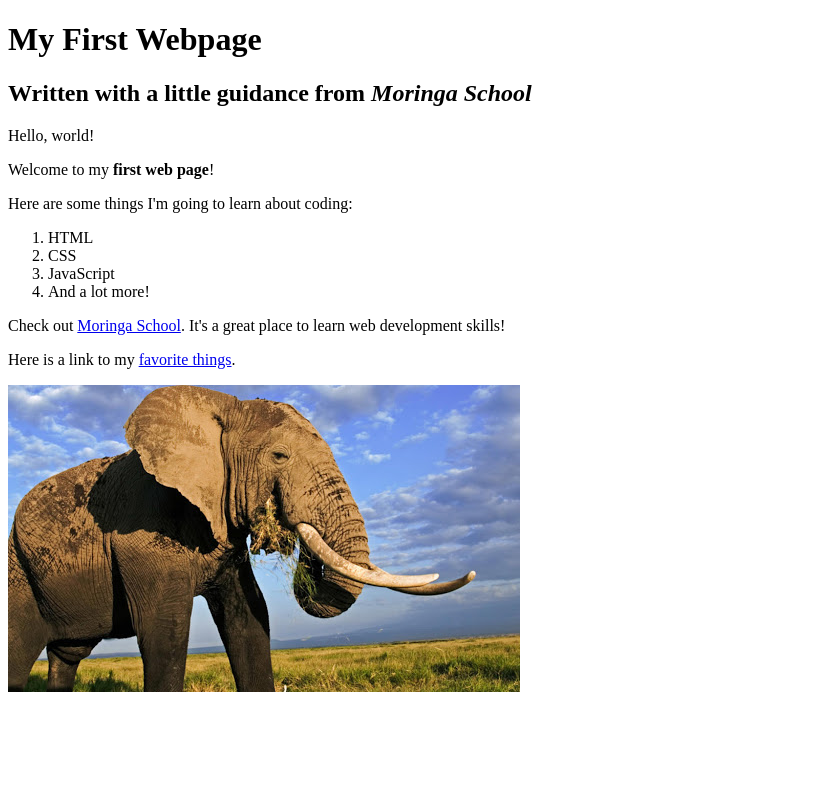
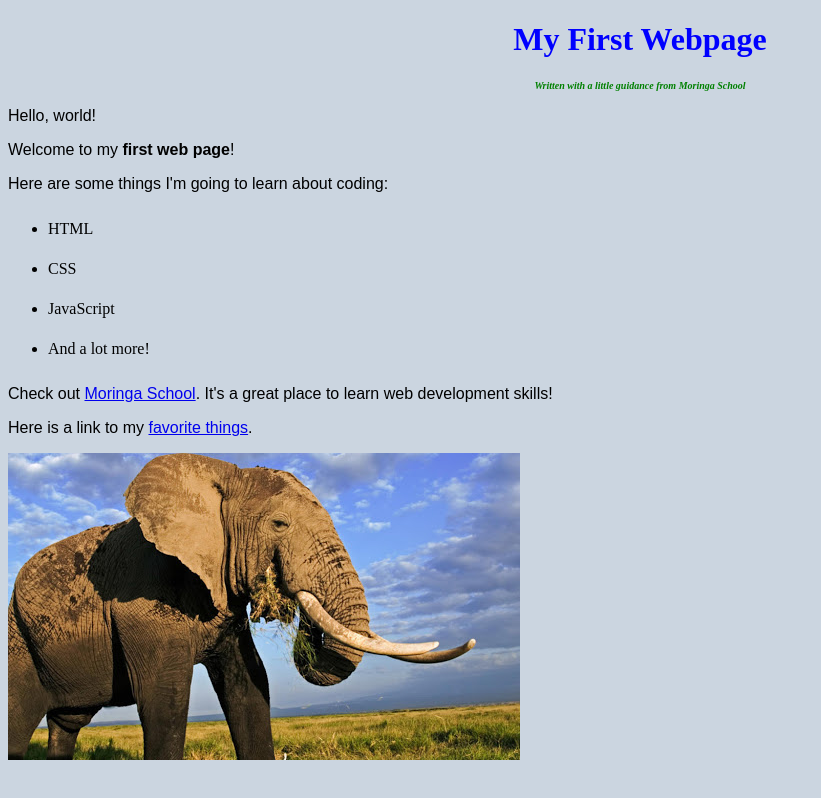
Before and after one commit to CindyKatoni/my-first-webpage, a plain HTML site: page index.html in a window 1280 px wide. Shown: the whole page, without its empty margins (0-821 px from the left). Drawn offline with Linux system fonts and the light colour scheme.

Commit message:
Change name of my-first-webpage to index.html

```diff
--- /dev/null
+++ b/css/style.css
@@ -0,0 +1,19 @@
+body {
+  background-color: #cbd5e0;
+
+h1 {
+  color: blue;
+  text-align: center;
+}
+h2{
+  color: green;
+  font-style: italic;
+  text-align: center;
+  font-size: 10px;
+}
+p {
+  font-family: sans-serif;
+}
+ul {
+  line-height: 40px;
+}
--- a/my-first-webpage.html
+++ b/index.html
@@ -3,6 +3,7 @@
   <head>
     <meta charset="utf-8">
     <title>My first webpage!</title>
+    <link rel="stylesheet" href="css/style.css" type="text/css">
   </head>
   <body>
     <h1>My First Webpage</h1>
@@ -12,12 +13,12 @@
     <p>Welcome to my <strong>first web page</strong>!</p>
 
     <p>Here are some things I'm going to learn about coding:</p>
-    <ol>
+    <ul>
       <li>HTML</li>
       <li>CSS</li>
       <li>JavaScript</li>
       <li>And a lot more!</li>
-    </ol>
+    </ul>
 
     <p>Check out <a href="http://moringaschool.com/">Moringa School</a>. It's a great place to learn web development skills!</p>
     <p>Here is a link to my <a href="my-favorite-things.html">favorite things</a>.</p>
```
Also changed, not shown: my-favorite-things.html (+10 -2 lines), images/Chicken-Biryani.jpg (added), images/nyamachoma.jpg (added).
